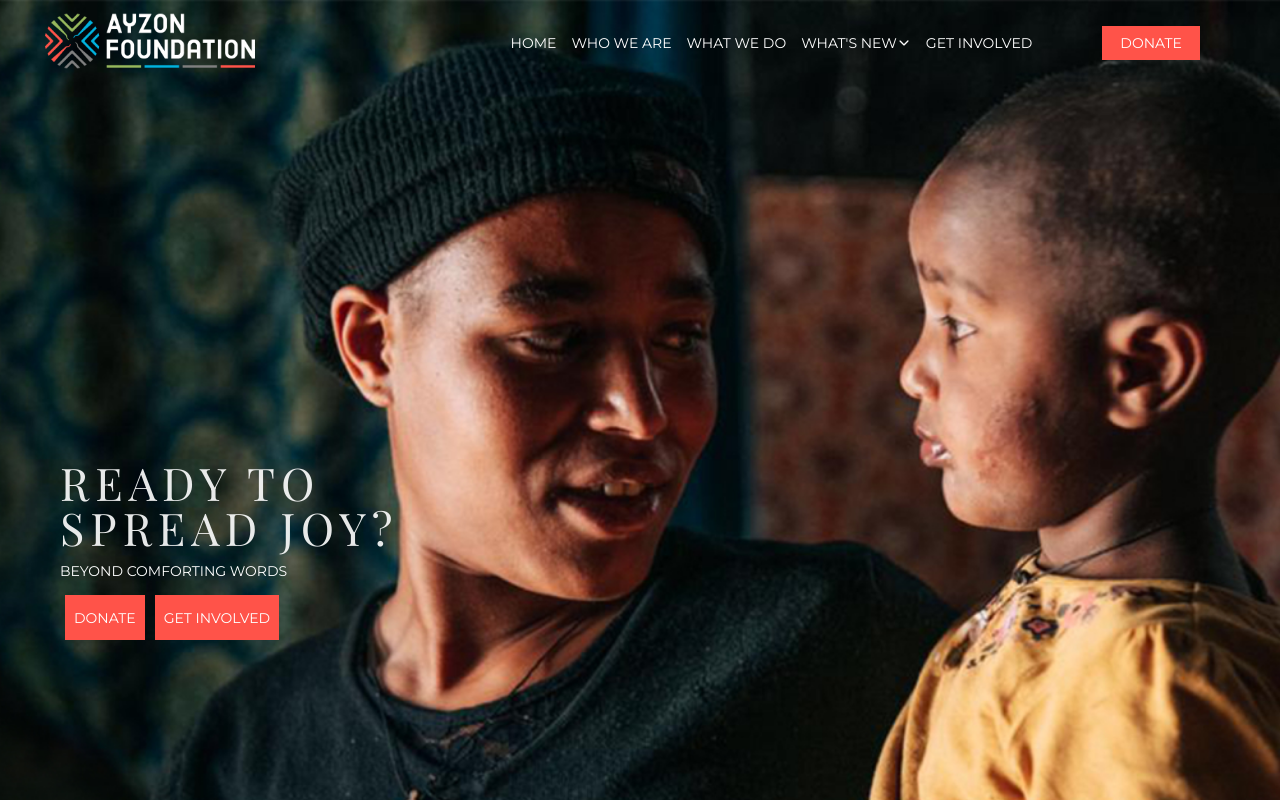
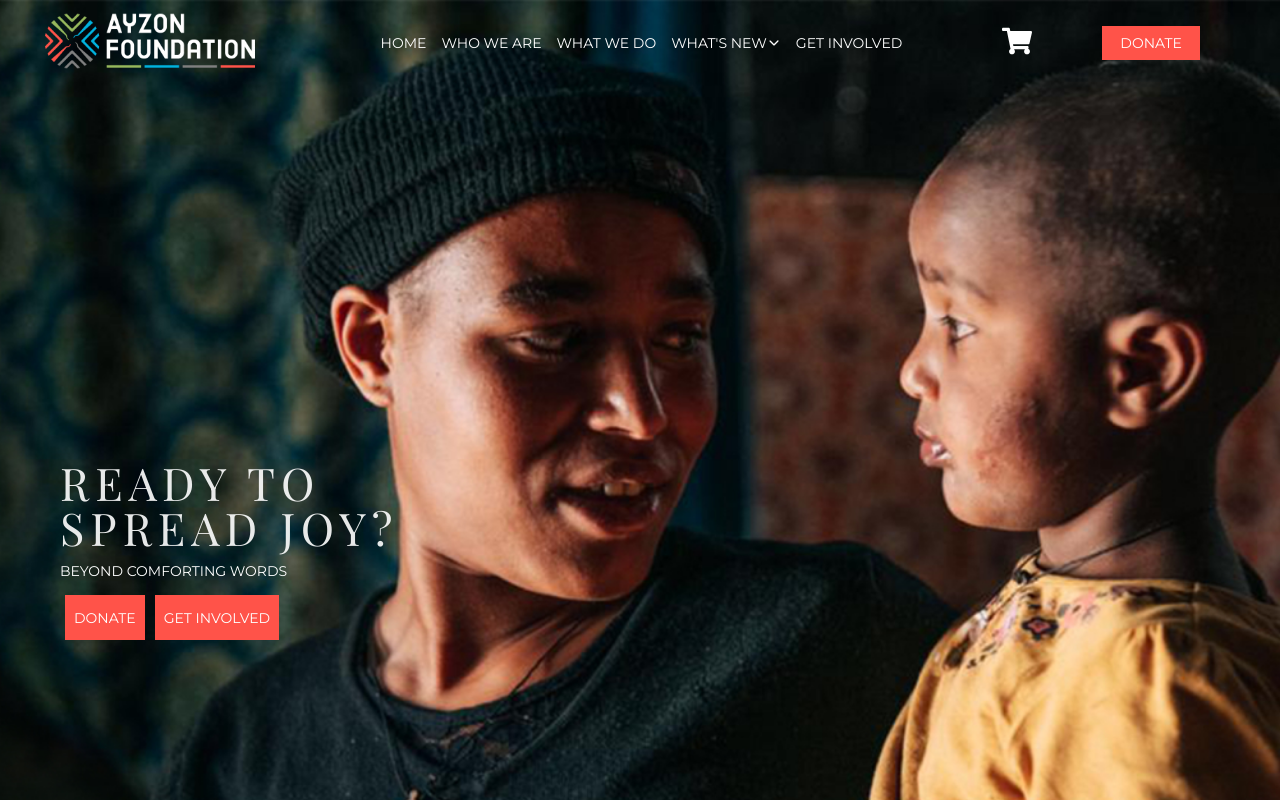
Before and after one commit to yoni2z/Ayzon-Foundation, a React (Create React App) app in the folder Frontend/: page / in a window 1280 px wide. Shown: the top 800 px of the page. Built offline with nearby package versions, Linux system fonts and the light colour scheme; no server answers; a web font is replaced by a local one.

Commit message:
store subdomain integrated

```diff
--- a/Frontend/src/Components/Navbar/Navbar.jsx
+++ b/Frontend/src/Components/Navbar/Navbar.jsx
@@ -4,6 +4,7 @@ import AyzonLogo from "../../Assets/Images/Navbar/ayzon-logo.png";
 import { IoIosArrowDown } from "react-icons/io";
 import { Link } from "react-router-dom";
 import { FaTimes } from "react-icons/fa";
+import { FaShoppingCart } from "react-icons/fa";
 import { PiEqualsLight } from "react-icons/pi";
 
 export const Navbar = () => {
@@ -139,6 +140,15 @@ export const Navbar = () => {
             </Link>
           </li>
         </ul>
+        <a
+          href="https://store.ayzonfoundation.org/"
+          target="_blank"
+          rel="noopener noreferrer"
+          style={{ marginLeft: "100px" }}
+        >
+          <FaShoppingCart size={30} color="white" />{" "}
+          {/* Increased size to 30 */}
+        </a>
         <Link to="/actions" onClick={closeMenu}>
           <a className="donate-btn">DONATE</a>
         </Link>
--- a/Frontend/src/Components/Navbar/styles.css
+++ b/Frontend/src/Components/Navbar/styles.css
@@ -255,6 +255,21 @@ a:hover {
   }
 }
 
+.navbar-links ul li a {
+  display: flex;
+  align-items: center;
+}
+
+.navbar-links ul li a svg {
+  transition: transform 0.2s ease-in-out;
+}
+
+.navbar-links li a:hover svg {
+  transform: scale(1.1);
+  color: #ff5349;
+  /* Change to match your theme */
+}
+
 @media print {
   .navbar-container {
     display: none !important;
```
